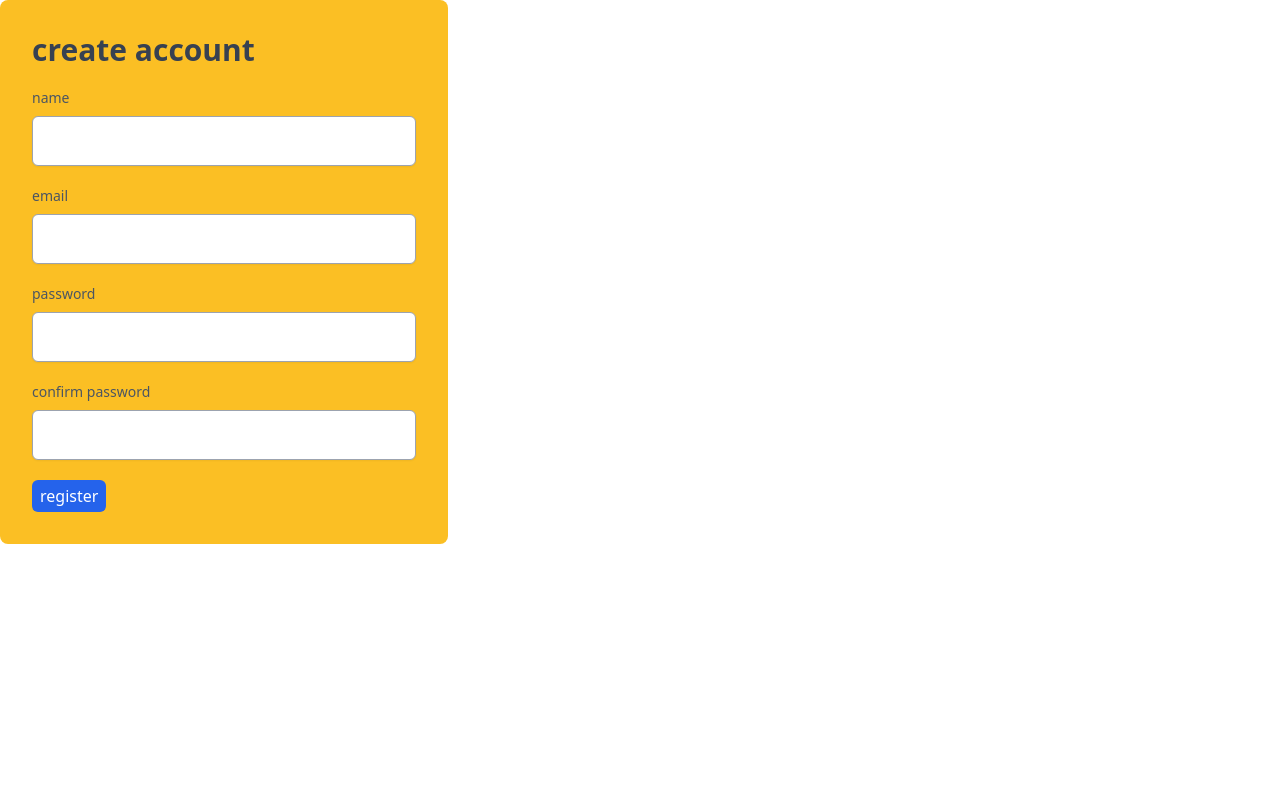
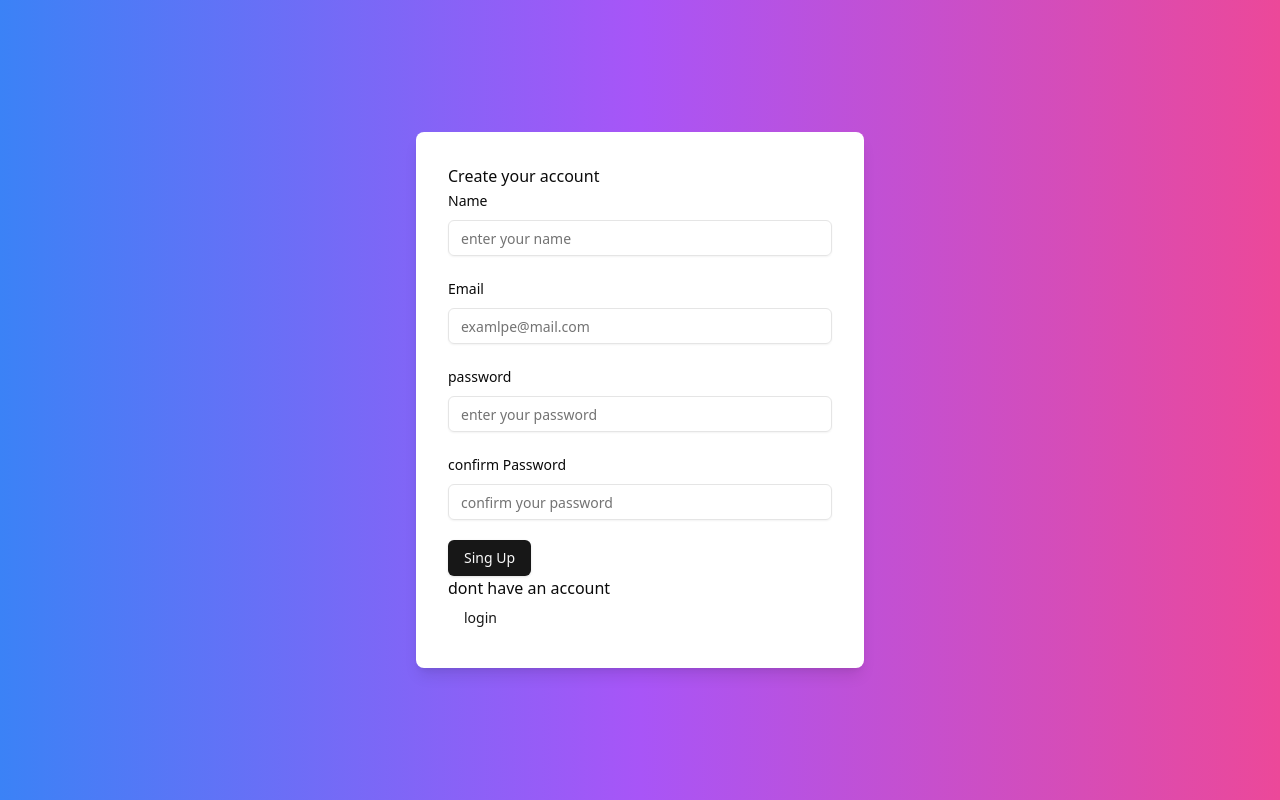
Before and after one commit to BeAsT436/Memorise-app-frontend, a React (Vite) app: page /register in a window 1280 px wide. Built offline with nearby package versions, Linux system fonts and the light colour scheme.

Commit message:
add Auth

```diff
--- a/src/components/AuthForm.tsx
+++ b/src/components/AuthForm.tsx
@@ -1,51 +1,142 @@
 import { useForm } from "react-hook-form";
-import { Form, FormControl, FormField, FormItem, FormLabel } from "./ui/form";
+import {
+  Form,
+  FormControl,
+  FormField,
+  FormItem,
+  FormLabel,
+  FormMessage,
+} from "./ui/form";
 import { Input } from "./ui/input";
 import { Button } from "./ui/button";
-import {z} from "zod"
-import {zodResolver} from "@hookform/resolvers/zod"
+import { z } from "zod";
+import { zodResolver } from "@hookform/resolvers/zod";
+import { useNavigate } from "react-router";
 
 const loginSchema = z.object({
-    username: z.string().min(3, {message:"username must be at least 3 characters"})
-})
+  email: z
+    .string()
+    .min(3, { message: "very small email" })
+    .email("email is wrong"),
+  password: z
+    .string()
+    .min(8, { message: "password must be at least 8 characters" }),
+});
+
+const registerSchema = loginSchema
+  .extend({
+    username: z
+      .string()
+      .min(3, { message: "username must be at least 3 characters" }),
+    confirmPassword: z
+      .string()
+      .min(8, { message: "password must be at least 8 characters" }),
+  })
+  .refine((values) => values.password === values.confirmPassword, {
+    message: "password must match",
+    path: ["confirmPassword"],
+  });
 
 type Props = { isLogin: boolean };
+
 export const AuthForm = ({ isLogin }: Props) => {
-    const schema = loginSchema
-    const form = useForm<z.infer<typeof schema>>({
-        resolver:zodResolver(schema),
-        defaultValues:{
-            username:""
+  const navigate = useNavigate()
 
-        }
-    })
-    function onSubmit(values:z.infer<typeof schema>){
-        console.log(values);
+  const schema = isLogin ? loginSchema : registerSchema;
 
-    }
+  const form = useForm<z.infer<typeof schema>>({
+    resolver: zodResolver(schema),
+    defaultValues: {
+      username: "",
+      password: "",
+      confirmPassword: "",
+      email: "",
+    },
+  });
+
+  function onSubmit(values: z.infer<typeof schema>) {
+    console.log(values);
+    form.reset();
+  }
+
   return (
-    <div>
+    <div className="bg-white rounded-lg shadow-lg p-8 max-w-md w-full">
       <div>
         <h1>{!isLogin ? "Create your account" : "Login to your account"}</h1>
       </div>
 
       <Form {...form}>
-        <form onSubmit={form.handleSubmit(onSubmit)}>
+        <form className="space-y-5" onSubmit={form.handleSubmit(onSubmit)}>
+          {!isLogin && (
+            <FormField
+              name="username"
+              control={form.control}
+              render={(field) => (
+                <FormItem>
+                  <FormLabel>Name</FormLabel>
+                  <FormControl>
+                    <Input placeholder="enter your name" {...field} />
+                  </FormControl>
+                  <FormMessage />
+                </FormItem>
+              )}
+            />
+          )}
+
           <FormField
-            name="username"
+            name="email"
             control={form.control}
             render={(field) => (
               <FormItem>
-                <FormLabel>Name</FormLabel>
+                <FormLabel>Email</FormLabel>
                 <FormControl>
-                  <Input {...field}/>
+                  <Input placeholder="examlpe@mail.com" {...field} />
                 </FormControl>
+                <FormMessage />
               </FormItem>
             )}
           />
-          <Button type="submit">{!isLogin ? "Sing Up":"Log in"}</Button>
+
+          <FormField
+            name="password"
+            control={form.control}
+            render={(field) => (
+              <FormItem>
+                <FormLabel>password</FormLabel>
+                <FormControl>
+                  <Input placeholder="enter your password" {...field} />
+                </FormControl>
+                <FormMessage />
+              </FormItem>
+            )}
+          />
+
+          {!isLogin && (
+            <FormField
+              name="confirmPassword"
+              control={form.control}
+              render={(field) => (
+                <FormItem>
+                  <FormLabel>confirm Password</FormLabel>
+                  <FormControl>
+                    <Input placeholder="confirm your password" {...field} />
+                  </FormControl>
+                  <FormMessage />
+                </FormItem>
+              )}
+            />
+          )}
+
+          <Button className="mt-5" type="submit">
+            {isLogin ? "Log in" : "Sing Up"}
+          </Button>
         </form>
       </Form>
+
+      <div>
+        <p>{isLogin?"already have an account?":"dont have an account"}</p>
+        <Button onClick={()=>navigate(isLogin?"/register":"/login")} variant={"link"}>{isLogin?"register":"login"}</Button>
+      </div>
     </div>
   );
 };
--- a/src/pages/Register.tsx
+++ b/src/pages/Register.tsx
@@ -1,100 +1,10 @@
-import React, { FC, useState } from "react";
+import { AuthForm } from "@/components/AuthForm";
+import { FC } from "react";
 
 export const Register: FC = () => {
-    const [name, setName] = useState("")
-    const [email, setEmail] = useState("")
-    const [password, setPassword] = useState("")
-    const [confirmPassword, setConfirmPassword] = useState("")
-    const [error, setError] = useState("")
-
-    const handleRegister = (e: React.FormEvent)=>{
-        e.preventDefault()
-
-        if (!name || !email || !password || !confirmPassword) {
-            setError("please fill in all fields")
-            return
-        }
-        if (password !== confirmPassword) {
-            setError("passwords do not much")
-            return
-        }
-        setError("")
-        if (email == "test@mail.com" && password == "123") {
-            console.log("use secsesfully login");
-
-        }
-    }
   return (
-    <div className="bg-amber-400 rounded-lg max-w-md p-8 w-full">
-      <h2 className="text-3xl font-bold text-gray-700 mb-5">create account</h2>
-      <form className="space-y-5" onSubmit={handleRegister}>
-        {error && <p className="text-red-500 text-center">{error}</p>}
-        <div>
-          <label
-            className="block text-sm font-medium text-gray-600 "
-            htmlFor="name"
-          >
-            name
-          </label>
-          <input
-            onChange={(e)=>setName(e.target.value)}
-            value={name}
-            className="mt-2 block w-full p-3 border border-gray-400 rounded-md shadow-sm focus:ring-blue-500 focus:border-blue-500"
-            type="text"
-            id="name"
-            required
-          />
-        </div>
-        <div>
-          <label
-            className="block text-sm font-medium text-gray-600 "
-            htmlFor="email"
-          >
-            email
-          </label>
-          <input
-            onChange={(e)=>setEmail(e.target.value)}
-            value={email}
-            className="mt-2 block w-full p-3 border border-gray-400 rounded-md shadow-sm focus:ring-blue-500 focus:border-blue-500"
-            type="email"
-            id="email"
-            required
-          />
-        </div>
-        <div>
-          <label
-            className="block text-sm font-medium text-gray-600 "
-            htmlFor="password"
-          >
-            password
-          </label>
-          <input
-            onChange={(e)=>setPassword(e.target.value)}
-            value={password}
-            className="mt-2 block w-full p-3 border border-gray-400 rounded-md shadow-sm focus:ring-blue-500 focus:border-blue-500"
-            type="password"
-            id="password"
-            required
-          />
-        </div>
-        <div>
-          <label
-            className="block text-sm font-medium text-gray-600 "
-            htmlFor="confirmPassword"
-          >
-            confirm password
-          </label>
-          <input
-            onChange={(e)=>setConfirmPassword(e.target.value)}
-            value={confirmPassword}
-            className="mt-2 block w-full p-3 border border-gray-400 rounded-md shadow-sm focus:ring-blue-500 focus:border-blue-500"
-            type="password"
-            id="confirmPassword"
-            required
-          />
-        </div>
-        <button className="h-8 rounded-md bg-blue-600 hover:bg-blue-700 text-white p-2 inline-flex items-center justify-center font-medium ">register</button>
-      </form>
+    <div className="justify-center flex items-center min-h-screen bg-gradient-to-r from-blue-500 via-purple-500 to-pink-500">
+      <AuthForm isLogin={false} />
     </div>
   );
 };
```
